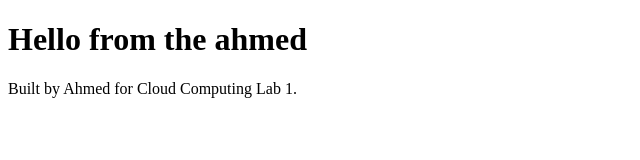
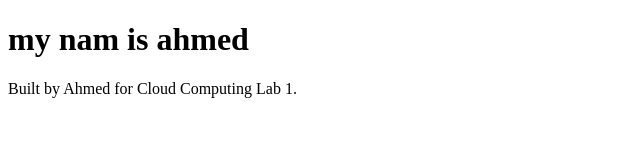
Before and after one commit to alqalamprimarytwo-droid/my-cloud-lab, a plain HTML site: page index.html in a window 1280 px wide. Shown: the whole page, without its empty margins (0-640 px from the left). Drawn offline with Linux system fonts and the light colour scheme.

Commit message:
Update index.html

```diff
--- a/index.html
+++ b/index.html
@@ -4,7 +4,7 @@
 <title>My Cloud Lab</title>
 </head>
 <body>
-<h1>Hello from the ahmed</h1>
+<h1>my nam is ahmed</h1>
 <p>Built by Ahmed for Cloud Computing Lab 1.</p>
 </body>
 </html>
```
